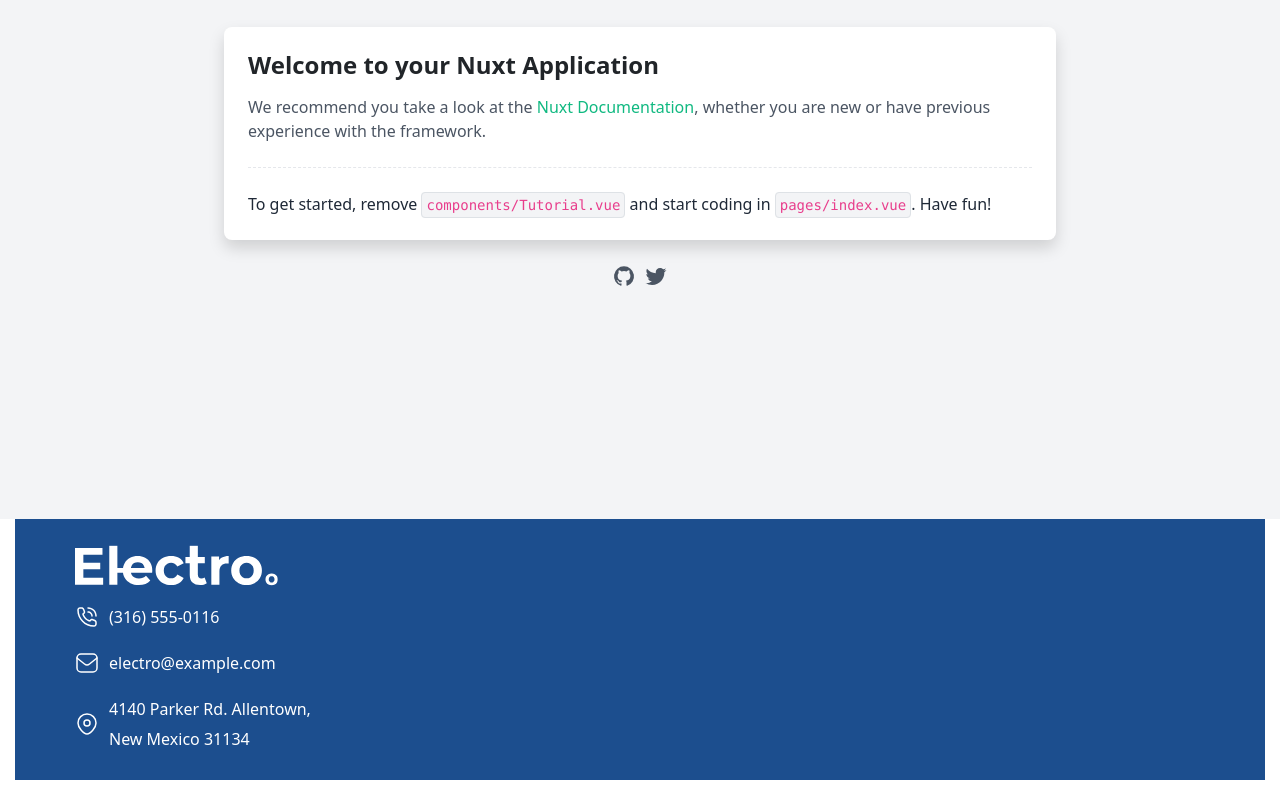
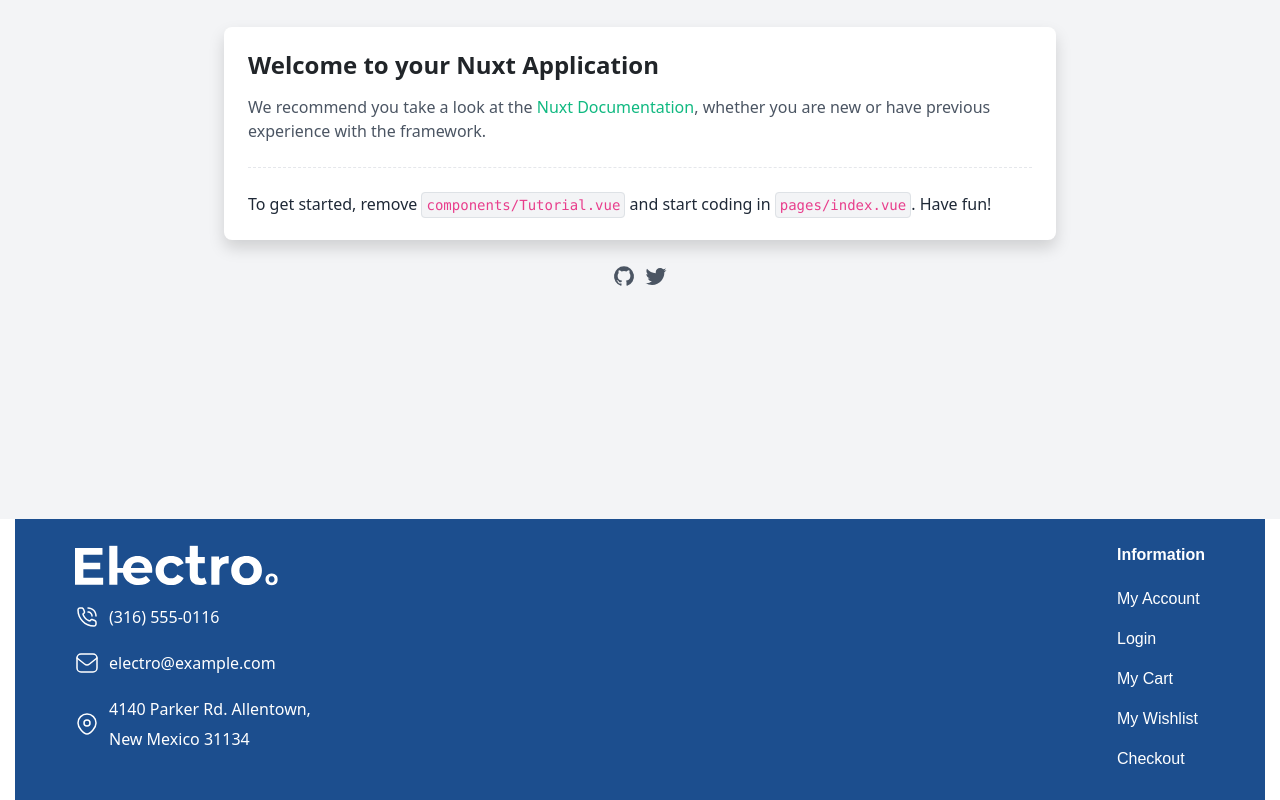
Before and after one commit to arshiashafiei/webdev-online-shop, a Nuxt app in the folder electro-shop-nuxt/: page / in a window 1280 px wide. Shown: the part 363-1163 px from the top of the page. Built offline with nearby package versions, Linux system fonts and the light colour scheme.

Commit message:
add account-links and information column

```diff
--- a/electro-shop-nuxt/components/TheFooter.vue
+++ b/electro-shop-nuxt/components/TheFooter.vue
@@ -20,6 +20,14 @@
                             </div>
                         </div>
                     </div>
+                    <div class="account-links">
+                        <h3 class="title">Information</h3>
+                        <a href="#" class="link">My Account</a>
+                        <a href="#" class="link">Login</a>
+                        <a href="#" class="link">My Cart</a>
+                        <a href="#" class="link">My Wishlist</a>
+                        <a href="#" class="link">Checkout</a>
+                    </div>
                 </div>
             </div>
         </div>
@@ -33,7 +41,7 @@
     }
 
     .footer-top {
-    background-color: var(--Primary-500, #1c4e8e);
+    background-color: #1c4e8e;
     width: 100%;
     padding: 26px 60px;
     display: flex;
@@ -59,7 +67,7 @@
     justify-content: space-between;
     gap: 20px;
     font-size: 16px;
-    color: var(--White-500, #fff);
+    color: #fff;
     font-weight: 400;
     line-height: 30px;
     }
@@ -98,4 +106,22 @@
     object-position: center;
     margin: auto 0;
     }
+
+    .account-links {
+    display: flex;
+    flex-direction: column;
+    }
+
+    .title {
+    font-family: Montserrat, sans-serif;
+    font-weight: 700;
+    margin-bottom: 10px;
+    }
+
+    .link {
+    font-family: Montserrat, sans-serif;
+    margin-top: 10px;
+    color: #fff;
+    text-decoration: none;
+    }
 </style>
```
